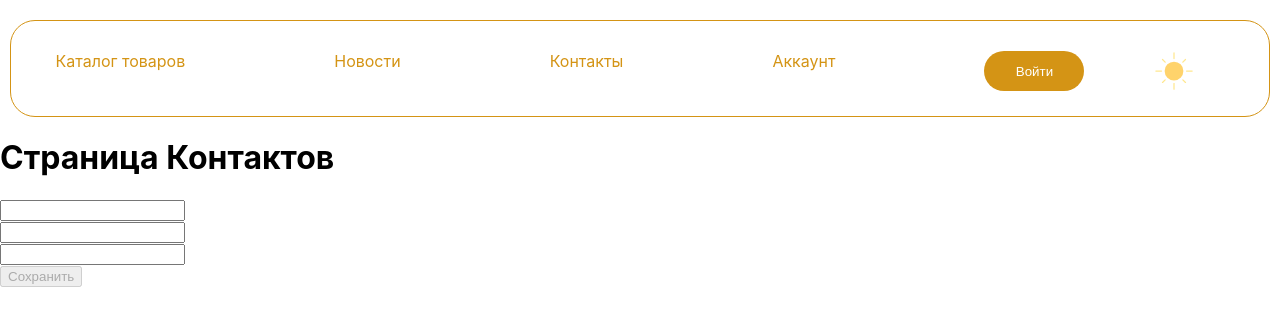
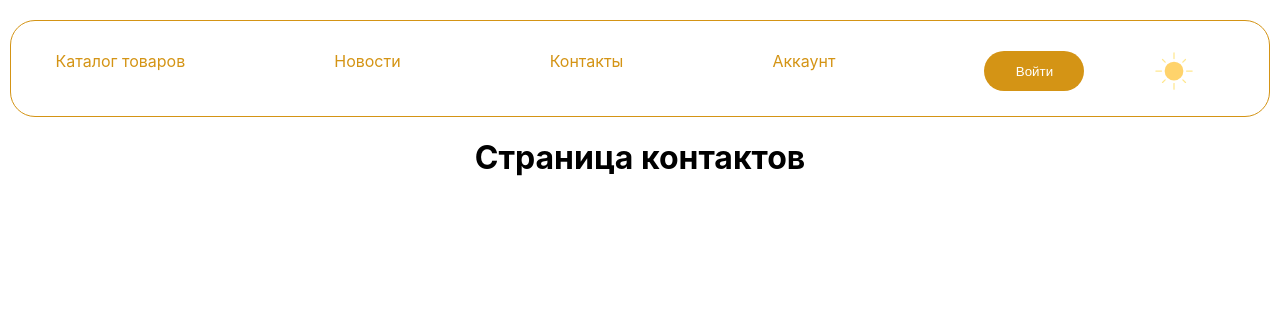
Before and after one commit to DailyPepper/react-ts-mp, a React (Create React App) app in the folder sneakers/: page /contact in a window 1280 px wide. Shown: the top 326 px of the page. Built offline with nearby package versions, Linux system fonts and the light colour scheme.

Commit message:
Revert "add work"

```diff
--- a/sneakers/package.json
+++ b/sneakers/package.json
@@ -13,7 +13,6 @@
     "antd": "^5.11.2",
     "react": "^18.2.0",
     "react-dom": "^18.2.0",
-    "react-hook-form": "^7.49.2",
     "react-router-dom": "^6.20.1",
     "react-scripts": "^5.0.1",
     "styled-components": "^6.1.1",
--- a/sneakers/src/page/Contacts/index.tsx
+++ b/sneakers/src/page/Contacts/index.tsx
@@ -1,87 +1,13 @@
-import React, { useState } from "react";
-import { SubmitHandler, useForm } from "react-hook-form";
+import React from "react";
 import "../../styles/style.css"
-
-
-interface IMyForm {
-    name: string;
-    age: number;
-    number: number;
-  }
-
-
-  export const Contact = () => {
-    const [tasks, setTasks] = useState<IMyForm[]>([])
-    const saveElement: SubmitHandler<IMyForm> = data => {
-      // здесь мы передаём новый массив, который содержит все старые элементы и новый
-      // ...prev - мы получаем все элементы текущего стэйте (с помощью spread оператора)
-          setTasks((prev) => [...prev, data])
-          reset();
-      }
-    const {
-      register, // метод для регистрации вашего инпута, для дальнейшей работы с ним
-      handleSubmit, // метод для получения данных формы, если валидация прошла успешна
-      formState: {errors, isValid}, // errors - список ошибок валидации для всех полей формы
-      reset // метод для очистки полей формы
-    } = useForm<IMyForm>({
-        mode: "onBlur", // парметр onBlur - отвечает за запуск валидации при не активном состоянии поля
-    })
-
-// const isFormValid = Object.keys(errors).length === 0;
-
+const Contact = () => {
     return (
         <>
-
-        <h1>
-            Страница Контактов
-        </h1>
-        <form onSubmit={handleSubmit(saveElement)}>
-          <input
-              {...register('name', {
-                      required: "Поле обязательно для заполнения",
-                      minLength: {
-                          value: 5,
-                          message: "Нужно больше символов Данил, нужно более 5 символов"
-                      }
-                  }
-            )}
-          />
-          <div>{errors.name?.message}</div>
-          <input
-              {...register('age', {
-                      required: "Поле обязательно для заполнения",
-                      minLength: {
-                          value: 10,
-                          message: "Нужно больше символов Данил, нужно более 10 символов"
-                      }
-                  }
-              )}
-          />
-          <div>{errors.age?.message}</div>
-
-          <input
-              {...register('number', {
-                      required: "Поле обязательно для заполнения",
-                      minLength: {
-                          value: 10,
-                          message: "Нужно больше символов Данил, нужно более 10 символов"
-                      }
-                  }
-              )}
-          />
-          <div>{errors.age?.message}</div>
-
-          <button type="submit" disabled={!isValid}>Сохранить</button>
-          {
-            tasks.map((task) =>
-                <p>
-                    {task.name} - {task.age} - {task.number}
-                </p>
-            )
-          }
-        </form>
+            <h1 className="heading">
+                Страница контактов
+            </h1>
         </>
-    );
-  };
+     );
+}
 
 export default Contact;
```
Also changed, not shown: 1 other file (tests, documents, lock files or other folders).
